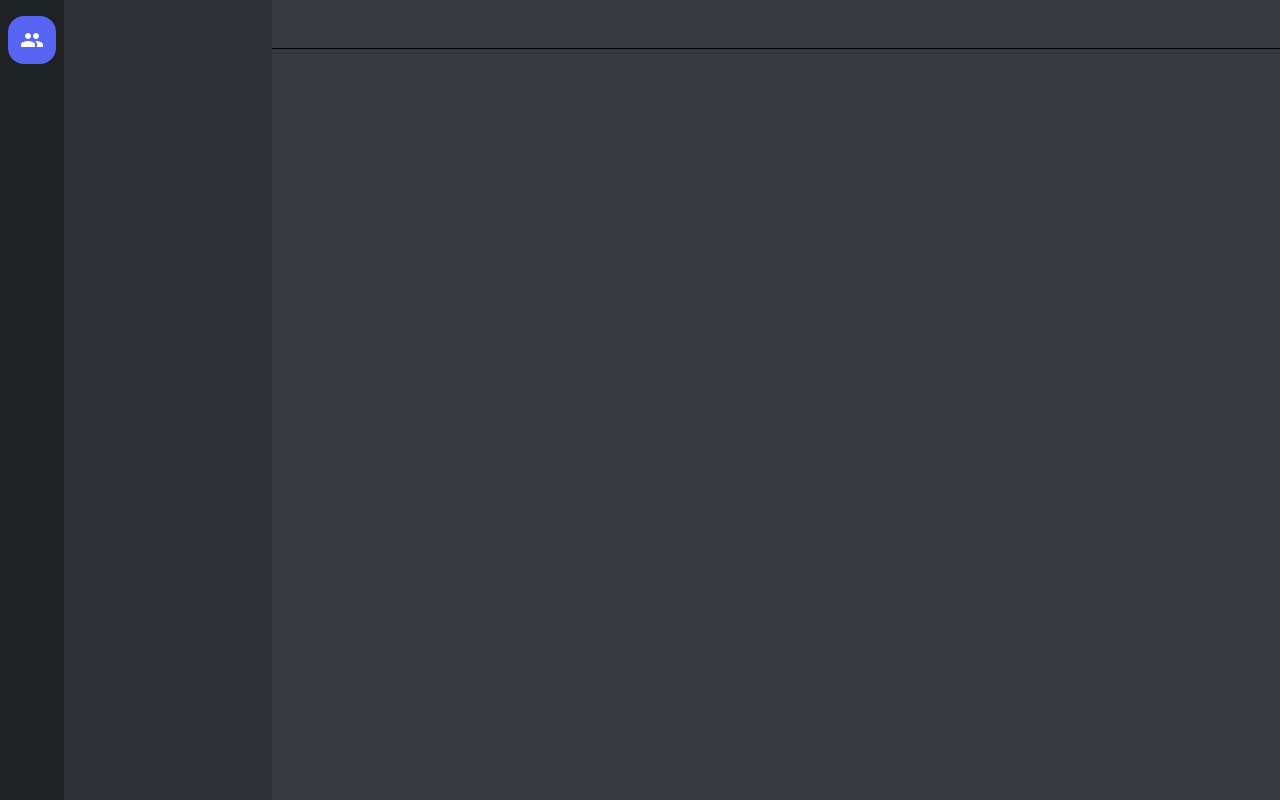
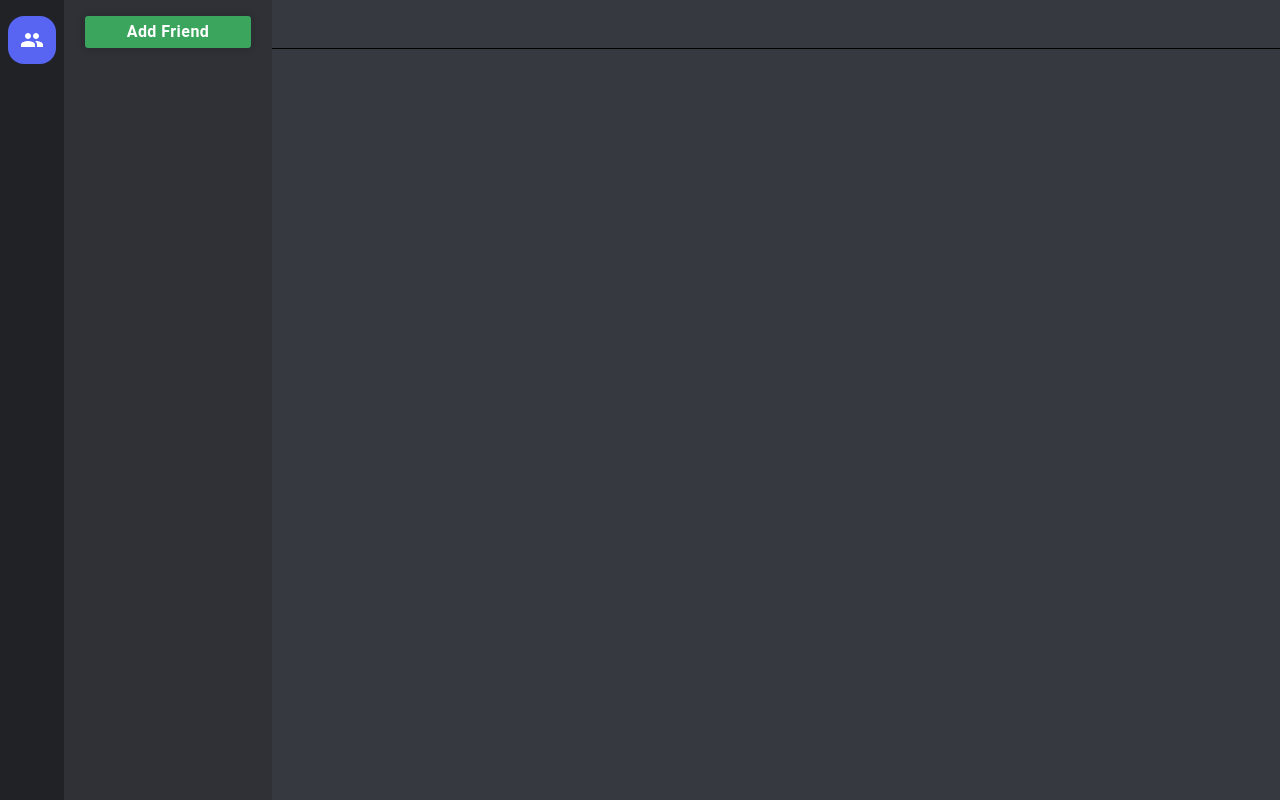
Before and after one commit to bradonsiegle/chat-app, a React (Create React App) app in the folder frontend/: page /dashboard in a window 1280 px wide. Built offline with nearby package versions, Linux system fonts and the light colour scheme.

Commit message:
add friend button component

```diff
--- /dev/null
+++ b/frontend/src/Dashboard/FriendsSideBar/AddFriendButton.jsx
@@ -0,0 +1,22 @@
+import { CustomPrimaryButton } from './../../shared/components/';
+
+const additionalStyles = {
+	marginTop: '1rem',
+	width: '80%',
+	height: '2rem',
+	backgroundColor: '#3ba55d',
+};
+
+export const AddFriendButton = () => {
+	const handleOpenAddFriendDialog = () => {};
+
+	return (
+		<>
+			<CustomPrimaryButton
+				additionalStyles={additionalStyles}
+				label='Add Friend'
+				onClick={handleOpenAddFriendDialog}
+			/>
+		</>
+	);
+};
--- a/frontend/src/Dashboard/FriendsSideBar/FriendsSideBar.jsx
+++ b/frontend/src/Dashboard/FriendsSideBar/FriendsSideBar.jsx
@@ -1,4 +1,5 @@
 import { styled } from '@mui/system';
+import { AddFriendButton } from './AddFriendButton';
 
 const MainContainer = styled('div')({
 	width: '13rem',
@@ -10,5 +11,9 @@
 });
 
 export const FriendsSideBar = () => {
-	return <MainContainer></MainContainer>;
+	return (
+		<MainContainer>
+			<AddFriendButton />
+		</MainContainer>
+	);
 };
```
